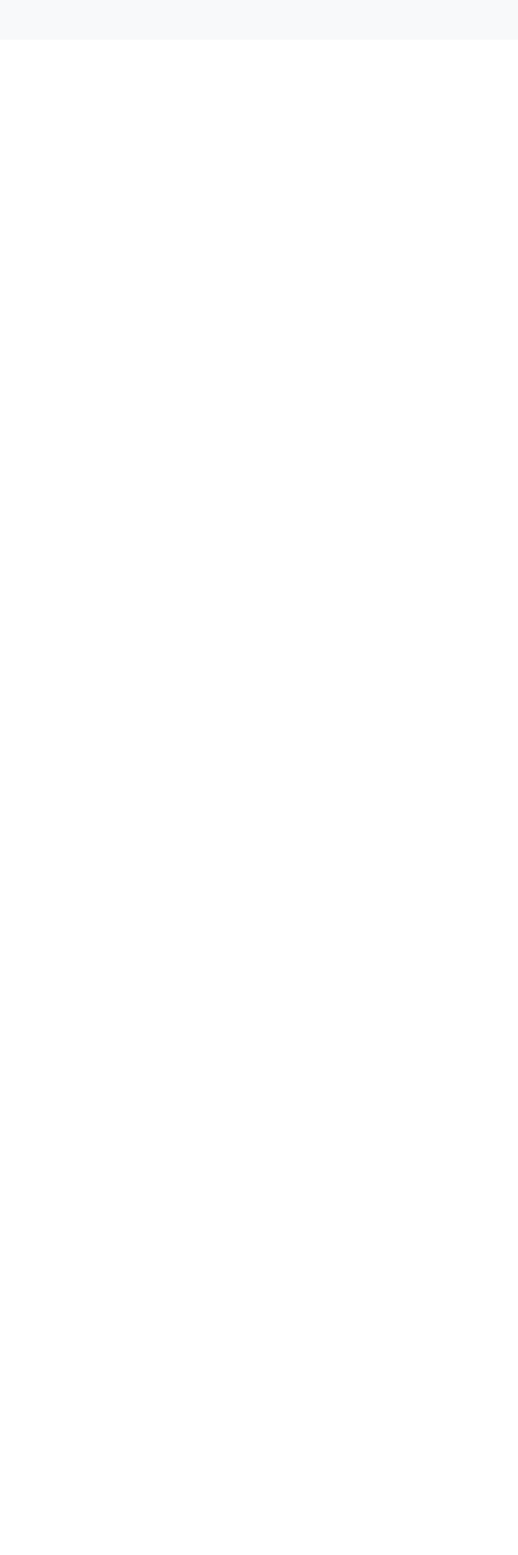
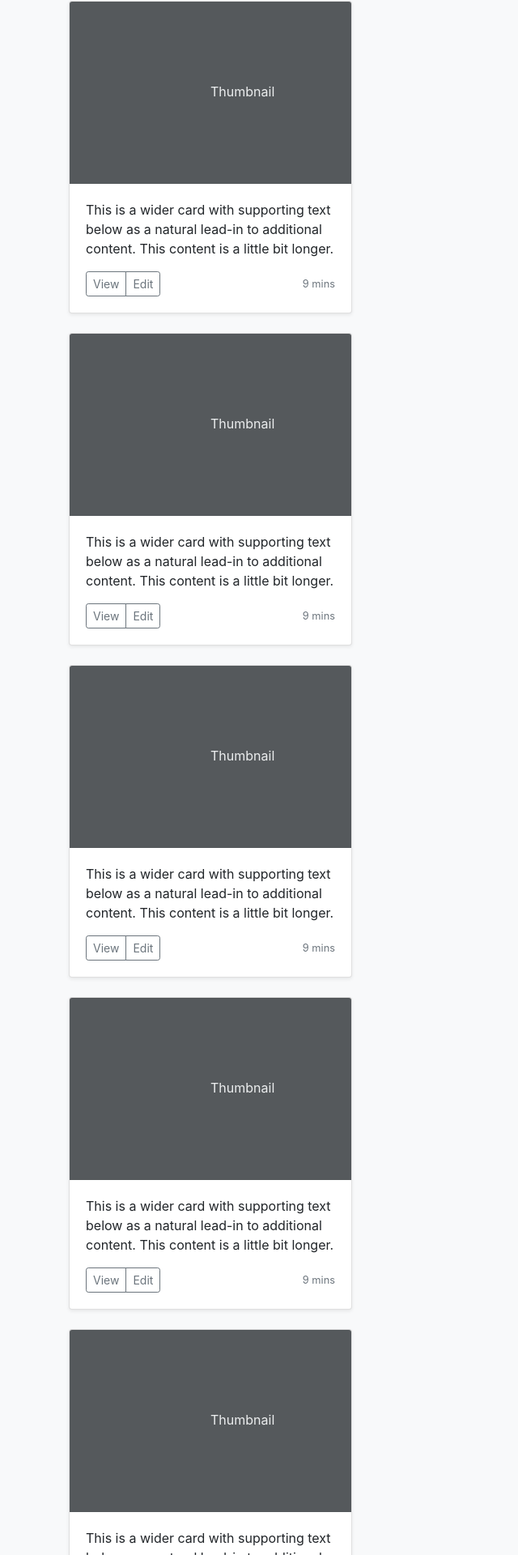
Before and after one commit to EstevenJaviierMc/HelloMundo, a React (Create React App) app: page / in a window 1280 px wide. Shown: the part 814-2734 px from the top of the page at 81% size, without its empty margins (0-640 px from the left). Before the commit the page ends 863 px from the top, so only its background shows below. Built offline with nearby package versions, Linux system fonts and the light colour scheme.

Commit message:
Probando las tarjetas horizontalmente

```diff
--- a/src/components/Home/Home.js
+++ b/src/components/Home/Home.js
@@ -19,6 +19,13 @@ function Home() {
         </section>
         <div className="album py-5 bg-light">
             <Card/>
+            <Card/>
+            <Card/>
+            <Card/>
+            <Card/>
+            <Card/>
+            <Card/>
+            <Card/>
         </div>
       </div>
   );
```
